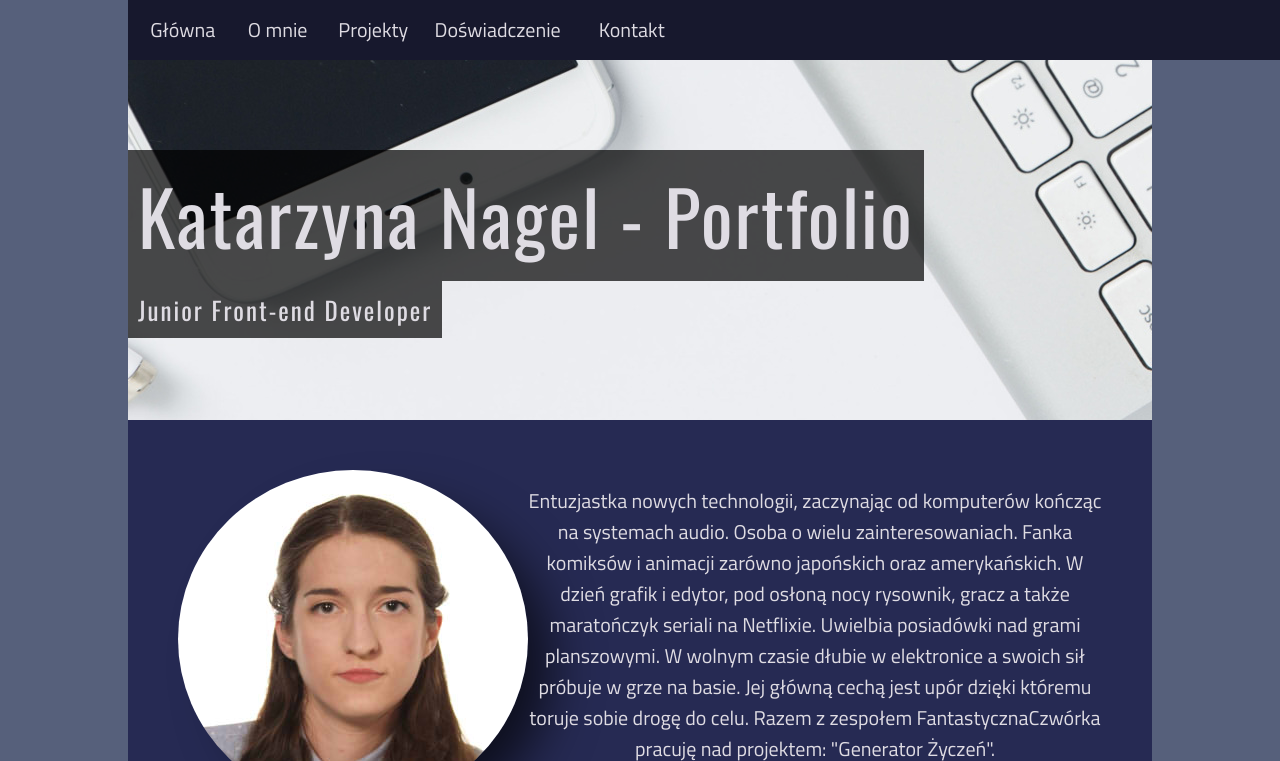
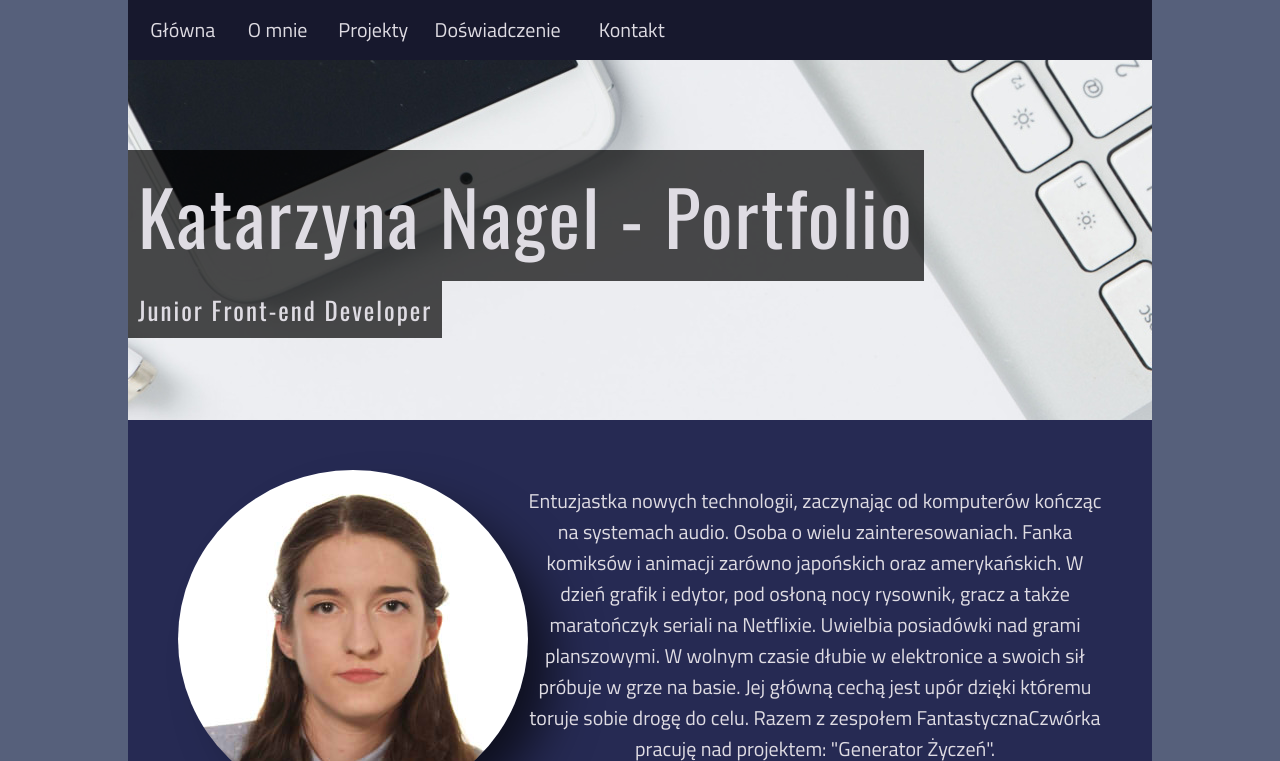
Before and after one commit to Auraya33/auraya33, a plain HTML site: page index.html in a window 1280 px wide. Shown: the top 761 px of the page. Drawn offline with nearby package versions, Linux system fonts and the light colour scheme.

Commit message:
Nav menu fix

```diff
--- a/styles/style1.css
+++ b/styles/style1.css
@@ -12,7 +12,7 @@ nav ul {
     margin: 0;
     padding: 0;
     overflow: hidden;
-    width: 100%;
+    width: inherit;
 
 }
 
@@ -40,7 +40,7 @@ nav {
     height: 60px;
     position: fixed;
     top: 0;
-    width: 100%;
+    width: inherit;
 }
 
 #banner {
@@ -167,7 +167,7 @@ a {
 }
 
 article {
-    font-family: Titillium Web, Arial, sans-serif;
+    font-family: Titillium Web, sans-serif;
     font-size: 20px;
 
 }
```
Also changed, not shown: 1 other file.
